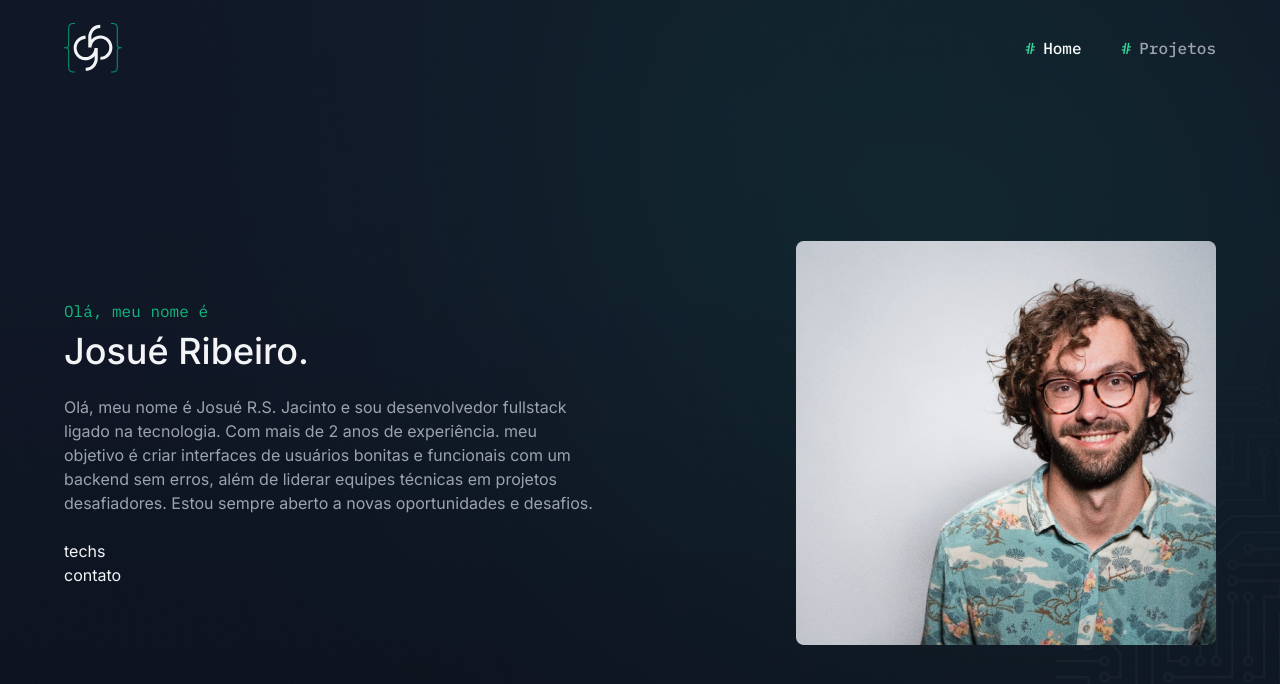
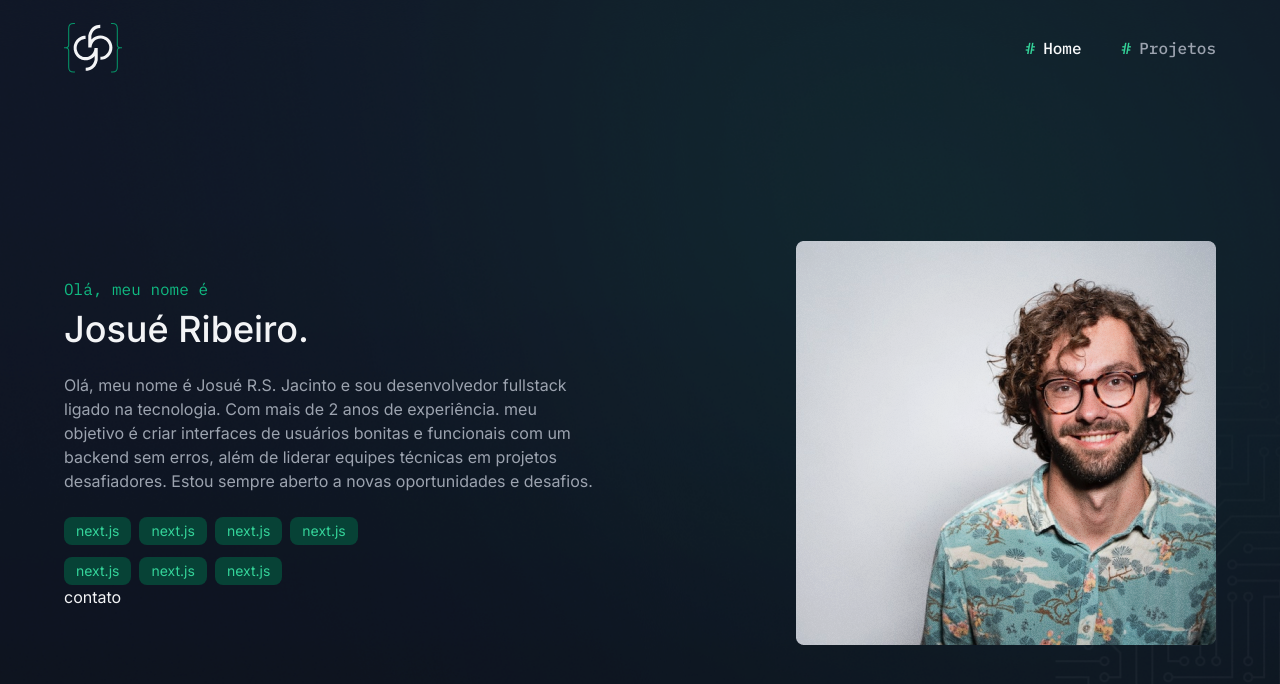
Before and after one commit to Jreng7/portfolio_next-js, a Next.js app: page / in a window 1280 px wide. Shown: the top 684 px of the page. Built offline with nearby package versions, Linux system fonts and the light colour scheme.

Commit message:
feat: techs and now style button

```diff
--- /dev/null
+++ b/app/components/button/index.tsx
@@ -0,0 +1,6 @@
+
+export const Button = () => {
+  return (
+
+  )
+}
--- a/app/components/pages/hero-section/index.tsx
+++ b/app/components/pages/hero-section/index.tsx
@@ -1,4 +1,5 @@
 import Image from 'next/image'
+import { TechBadge } from '../../tech-badge'
 
 export const HeroSection = () => {
   return (
@@ -13,8 +14,10 @@
             em projetos desafiadores. Estou sempre aberto a novas oportunidades e desafios.
           </p>
 
-          <div>
-            techs
+          <div className='flex flex-wrap gap-x-2 gap-y-3 lg:max-w-[340px]'>
+            {Array.from({ length: 7 }).map((_, index) => (
+              <TechBadge name="next.js"/>
+            ))}
           </div>
           <div>
             contato
--- /dev/null
+++ b/app/components/tech-badge/index.tsx
@@ -0,0 +1,12 @@
+type TechBadgeProps = {
+  name: string;
+}
+
+
+export const TechBadge = ({ name }: TechBadgeProps) => {
+  return (
+    <span className="text-emerald-400 bg-emerald-900/80 text-sm py-1 px-3 rounded-lg">
+      {name}
+    </span>
+  )
+}
```
